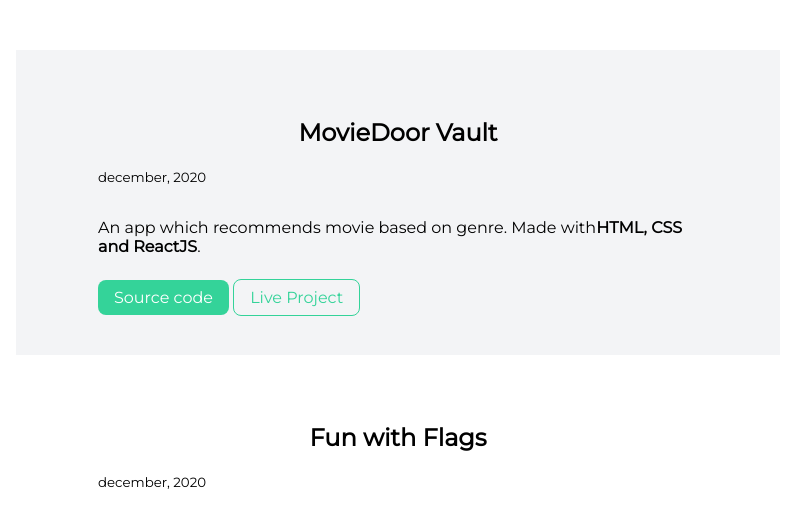
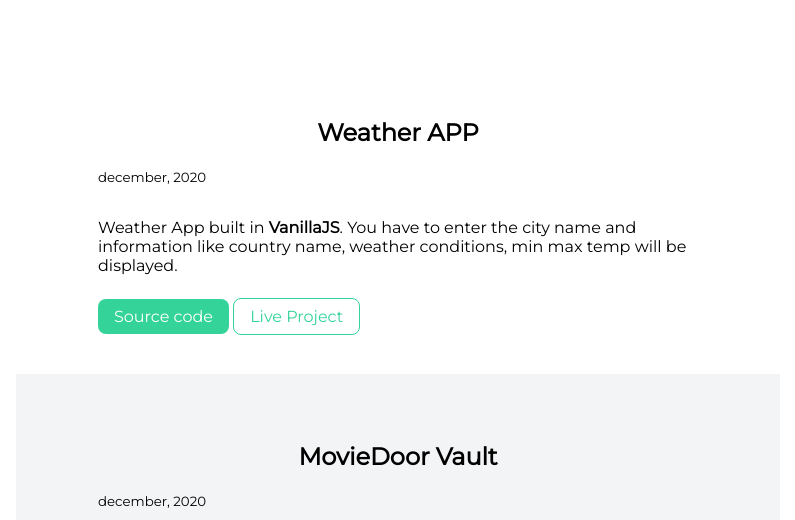
Before and after one commit to DarkShadow20/kunalgupta-portfolio, a plain HTML site: page projects.html in a window 1280 px wide. Shown: the part 505-1025 px from the top of the page, without its empty margins (242-1037 px from the left). Drawn offline with nearby package versions, Linux system fonts and the light colour scheme.

Commit message:
projects:updated

```diff
--- a/projects.html
+++ b/projects.html
@@ -29,6 +29,15 @@
         <img class="hero-img" src="images/project.svg"/>
         <h1 class="hero-heading">see the <span class="heading-inverted">codes</span></h1>
     </header>
+    <section class="section ">
+        <div class="container container-centre">
+            <h1>Weather APP</h1>
+            <small>december, 2020</small>
+            <p class="space">Weather App built in <strong>VanillaJS</strong>. You have to enter the city name and information like country name, weather conditions, min max temp will be displayed. </p>
+            <a class="link link-primary" href="https://github.com/DarkShadow20/weather-app">Source code</a>
+            <a class="link link-secondary" href="https://weather-v1.netlify.app/">Live Project</a>
+        </div>
+    </section>
     <section class="section ow">
         <div class="container container-centre">
             <h1>MovieDoor Vault</h1>
```
